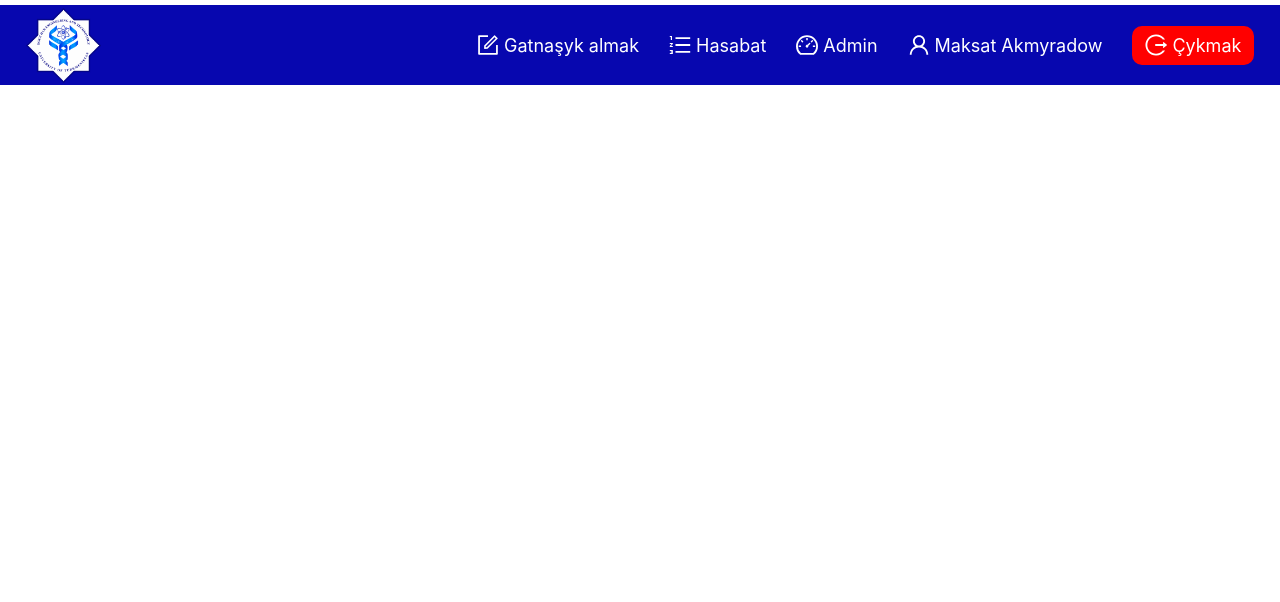
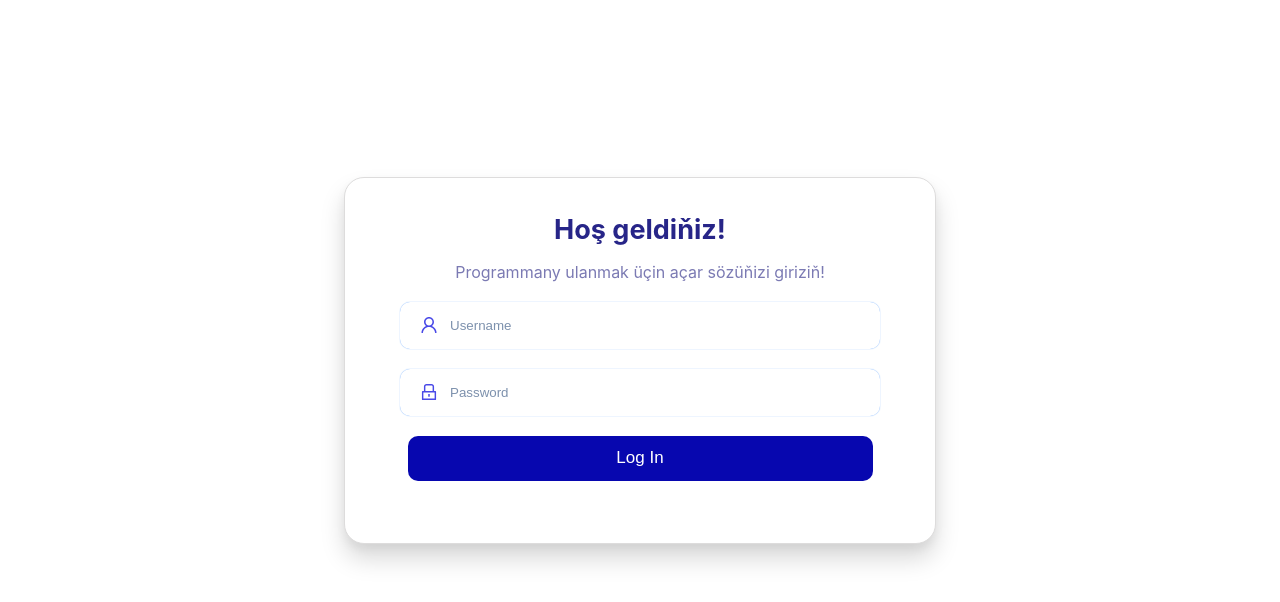
Before and after one commit to maksat111/nyzama_gatnasyk_frontend, a React (Create React App) app: page / in a window 1280 px wide. Shown: the top 602 px of the page. Built offline with nearby package versions, Linux system fonts and the light colour scheme.

Commit message:
login page added

```diff
--- a/src/App.js
+++ b/src/App.js
@@ -1,9 +1,9 @@
 import './App.css';
-import Navbar from './components/Navbar';
+import Login from './pages/Login/Login';
 
 function App() {
   return (
-    <Navbar />
+    <Login />
   );
 }
 
--- /dev/null
+++ b/src/pages/Login/Login.css
@@ -0,0 +1,102 @@
+body {
+    background-color: white;
+}
+
+.login-container>h2 {
+    color: #272588;
+    font-weight: 700;
+    font-style: normal;
+    font-size: 27px;
+    margin: 0;
+}
+
+.login-container>p {
+    color: #7b7ab3;
+}
+
+input {
+    width: 375px;
+    height: 35px;
+    margin: 0 5px 0 10px;
+    border: none;
+}
+
+input::placeholder {
+    color: #7d91ad;
+}
+
+input:active,
+input:focus,
+input:hover {
+    outline: none;
+}
+
+button {
+    width: 465px;
+    height: 45px;
+    background-color: rgb(7, 7, 175);
+    color: white;
+    font-size: 17px;
+    border: none;
+    border-radius: 10px;
+}
+
+.icon {
+    font-size: 18px;
+    color: rgb(73, 73, 231);
+}
+
+.login-container {
+    text-align: center;
+    background-color: white;
+    padding: 35px 35px 50px;
+    border-radius: 20px;
+    border: rgb(221, 220, 220) 1px solid;
+    box-shadow: rgba(0, 0, 0, 0.15) 0px 15px 25px, rgba(0, 0, 0, 0.05) 0px 5px 10px;
+    height: 280px;
+    width: 520px;
+    margin: auto;
+}
+
+.input-container {
+    /* border: 0.3px solid #267fff; */
+    display: flex;
+    align-items: center;
+    margin: 20px;
+    border-radius: 10px;
+    padding: 5px 20px;
+    box-shadow: 0px 0px 1px #549bff;
+}
+
+.logo_container{
+    width: 50vw;
+    height: 100vh;
+    display: flex;
+    align-items: center;
+    justify-content: center;
+}
+
+.form_container{
+    width: 50vw;
+    height: 100vh;
+    display: flex;
+    align-items: center;
+    justify-content: center;
+}
+
+.logo {
+    height: 400px;
+}
+
+.login_page{
+    display: flex;
+    flex-direction: row;
+    align-items: center;
+    margin: 0;
+    width: 100vw;
+    height: 100vh;
+}
+
+.login_page{
+    height: 90vh;
+}
--- /dev/null
+++ b/src/pages/Login/Login.js
@@ -0,0 +1,59 @@
+import React, { useState } from 'react';
+// import { useHistory } from 'react-router-dom';
+import { LoadingOutlined, UserOutlined, EyeOutlined, EyeInvisibleOutlined, LockOutlined } from '@ant-design/icons'
+import './Login.css'
+// import { axiosInstance } from '../../utils/axiosIntance';
+import { message } from 'antd';
+
+const Login = () => {
+    // const history = useHistory();
+    const [email, setEmail] = useState('');
+    const [password, setPassword] = useState('');
+    const [loading, setLoading] = useState(false);
+    const [type, setType] = useState("password");
+    const handleSubmit = (e) => {
+        // e.preventDefault();
+        // setLoading(true);
+        // axiosInstance.post('admin/login', { email, password }).then(res => {
+        //     console.log(res)
+        //     if (res.data.login) {
+        //         message.success("Üstünlükli!");
+        //         localStorage.setItem('TDY-token', res.data.token);
+        //         // history.push('/requests');
+        //         window.location.href = "/requests";
+        //     }
+        //     if (!res.data.login) {
+        //         message.error(res.data.msg);
+        //     }
+        //     setLoading(false);
+        // }).catch((err) => {
+        //     message.error(err.message);
+        //     setLoading(false);
+        // });
+    }
+    return (
+        <div className='login_page'>
+            <form className="login-container" onSubmit={handleSubmit}>
+                <h2>Hoş geldiňiz!</h2>
+                <p>Programmany ulanmak üçin açar sözüňizi giriziň!</p>
+
+                <div className='input-container'>
+                    <UserOutlined className='icon' />
+                    <input type="email" style={{ width: "395px" }} placeholder="Username" onChange={(e) => setEmail(e.target.value)} required />
+                </div>
+
+                <div className='input-container'>
+                    <LockOutlined className='icon' />
+                    <input type={type} placeholder="Password" onChange={(e) => setPassword(e.target.value)} required />
+                    {type == 'password' ? <EyeOutlined className='icon' style={!password ? { color: 'white' } : { color: "rgb(73, 73, 231)" }} onClick={() => setType("text")} />
+                        : <EyeInvisibleOutlined className='icon' onClick={() => setType("password")} />
+                    }
+                </div>
+
+                <button type="submit">{loading ? <LoadingOutlined /> : "Log In"}</button>
+            </form>
+        </div>
+    )
+}
+
+export default Login;
```
